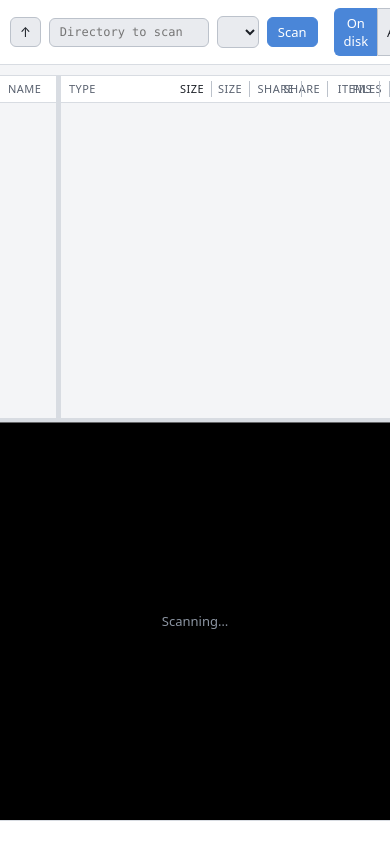
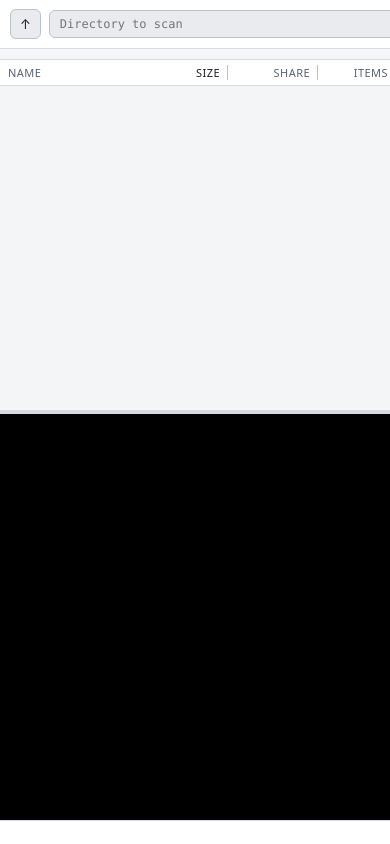
Before and after one commit to uberdybbuk/MyDirStat, a website with bundled scripts: page public/index.html in a window 390 px wide. Built offline with nearby package versions, Linux system fonts and the light colour scheme; no server answers; files whose address does not match are found by name.

Commit message:
feat: improve layout responsiveness with minimum width and horizontal scrolling

```diff
--- a/public/style.css
+++ b/public/style.css
@@ -48,18 +48,43 @@
 html, body {
     margin: 0;
     height: 100%;
-    overflow: hidden;
     background: var(--bg);
     color: var(--text);
     font: 13px/1.4 system-ui, -apple-system, "Segoe UI", Roboto, sans-serif;
 }
 
-#app { display: flex; flex-direction: column; height: 100%; }
+/*
+ * One scroll container, not two. Only the body scrolls, and only sideways:
+ * horizontal scrolling is the escape hatch below --app-min-width, while the
+ * app is always exactly viewport-tall so the vertical axis never scrolls.
+ */
+html { overflow: hidden; }
+
+body {
+    overflow-x: auto;
+    overflow-y: hidden;
+}
+
+/*
+ * A page cannot impose a minimum on the browser window, so it imposes one on
+ * itself: below this width the layout stops collapsing and the body scrolls
+ * instead. Sized to the toolbar's own intrinsic width plus the two panes at
+ * their minimums.
+ */
+:root { --app-min-width: 880px; }
+
+#app {
+    display: flex;
+    flex-direction: column;
+    height: 100%;
+    min-width: var(--app-min-width);
+}
 
 /* ------------------------------------------------------------- toolbar --- */
 
 .toolbar {
     display: flex;
+    flex-wrap: wrap;
     align-items: center;
     gap: 8px;
     padding: 8px 10px;
@@ -67,6 +92,10 @@ html, body {
     border-bottom: 1px solid var(--border);
     flex: none;
 }
+
+/* Every control holds its size; the path input below is the only one that
+   gives way. Without this, flex-shrink squeezes "On disk" onto two lines. */
+.toolbar > * { flex: none; white-space: nowrap; }
 
 .spacer { flex: 1; }
 
@@ -90,11 +119,16 @@ button.primary:hover { filter: brightness(1.1); }
 button.danger { color: var(--danger); }
 button.icon { padding: 5px 9px; }
 
-.path { flex: 1 1 340px; min-width: 160px; font-family: ui-monospace, SFMono-Regular, Menlo, monospace; font-size: 12px; }
-.roots { max-width: 150px; }
+.path {
+    flex: 1 1 340px;
+    min-width: 140px;
+    font-family: ui-monospace, SFMono-Regular, Menlo, monospace;
+    font-size: 12px;
+}
+.roots { max-width: 150px; min-width: 108px; }
 
-.seg { display: flex; }
-.seg button { border-radius: 0; border-right-width: 0; padding: 5px 9px; }
+.seg { display: flex; flex: none; }
+.seg button { border-radius: 0; border-right-width: 0; padding: 5px 9px; white-space: nowrap; }
 .seg button:first-child { border-radius: 6px 0 0 6px; }
 .seg button:last-child { border-radius: 0 6px 6px 0; border-right-width: 1px; }
 .seg button.on { background: var(--accent); border-color: var(--accent); color: var(--accent-text); }
@@ -171,6 +205,10 @@ main { flex: 1; display: flex; flex-direction: column; min-height: 0; }
     position: absolute; top: 0; right: -3px; width: 7px; height: 100%;
     padding: 0; cursor: col-resize; z-index: 2;
 }
+/* The rightmost pane's last grip must not straddle its edge, or it overhangs
+   the document and forces a permanent 3px horizontal scrollbar. */
+#extPane .pane-head > *:last-child .grip { right: 0; }
+
 .pane-head .grip::before {
     content: ''; position: absolute; left: 3px; top: 5px; bottom: 5px;
     width: 1px; background: var(--border-strong);
```
Also changed, not shown: README.md.
